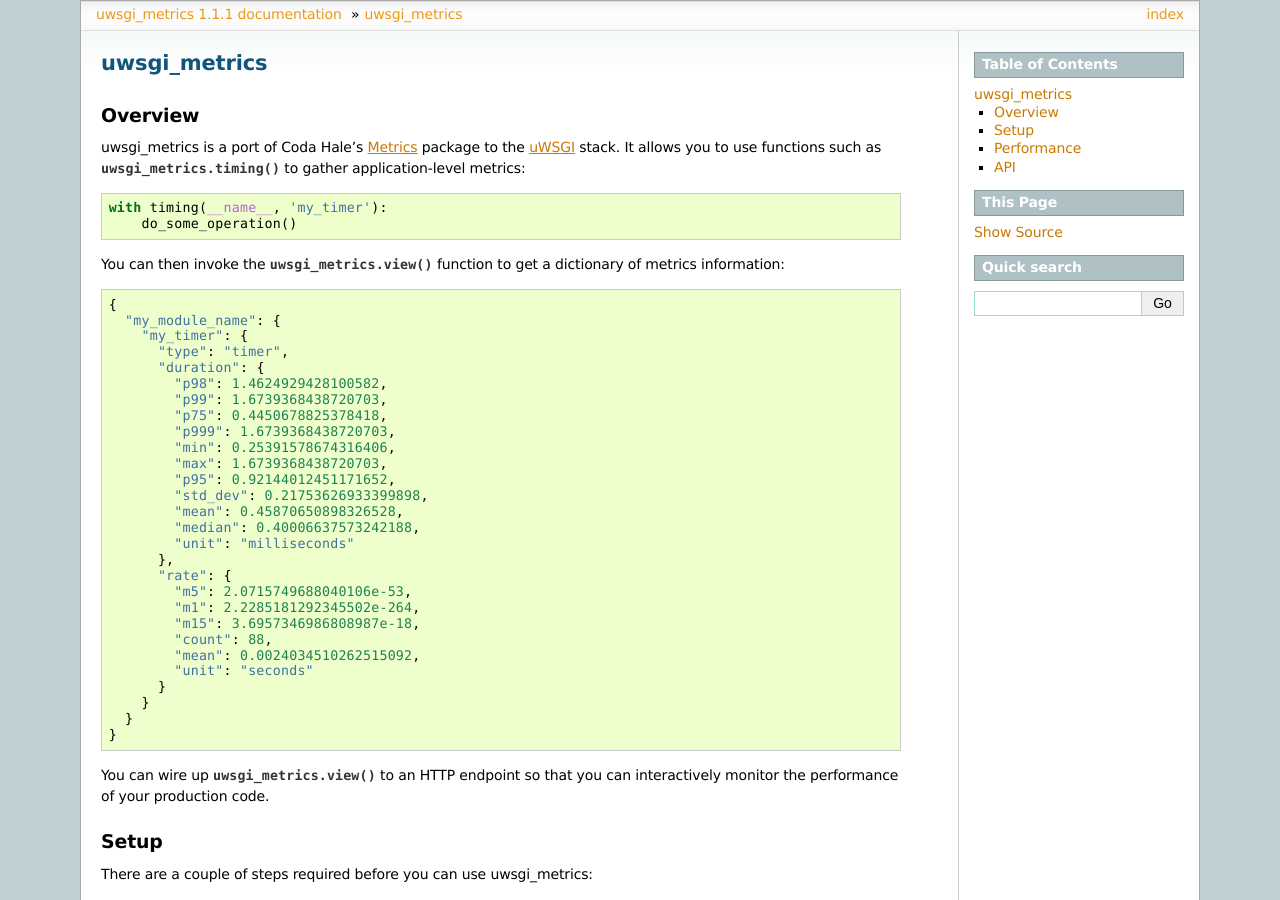
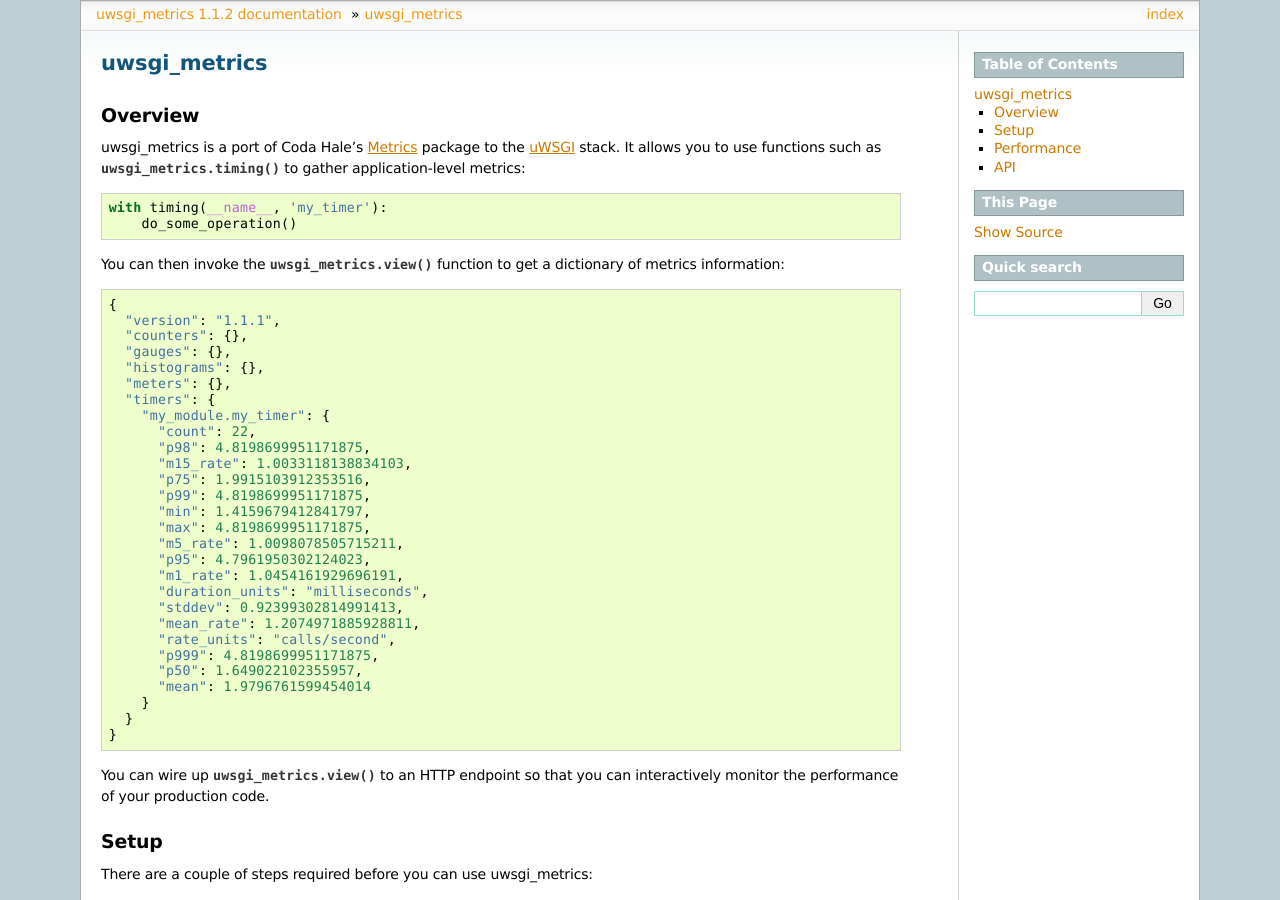
Before and after one commit to Yelp/uwsgi_metrics, a Sphinx documentation site: the page built from docs/source/index.rst, in a window 1280 px wide and 900 px high. Built offline with Sphinx 7.4.7, drawn with Linux system fonts in a browser that asks for light colours; the version number is read from the project's files by our own code; some of the changed text lies outside the part shown.

Commit message:
Fix documentation and initial view() output.

```diff
--- a/docs/source/index.rst
+++ b/docs/source/index.rst
@@ -19,31 +19,32 @@
 You can then invoke the :py:func:`uwsgi_metrics.view` function to get a
 dictionary of metrics information::
 
+
         {
-          "my_module_name": {
-            "my_timer": {
-              "type": "timer",
-              "duration": {
-                "p98": 1.4624929428100582,
-                "p99": 1.6739368438720703,
-                "p75": 0.4450678825378418,
-                "p999": 1.6739368438720703,
-                "min": 0.25391578674316406,
-                "max": 1.6739368438720703,
-                "p95": 0.92144012451171652,
-                "std_dev": 0.21753626933399898,
-                "mean": 0.45870650898326528,
-                "median": 0.40006637573242188,
-                "unit": "milliseconds"
-              },
-              "rate": {
-                "m5": 2.0715749688040106e-53,
-                "m1": 2.2285181292345502e-264,
-                "m15": 3.6957346986808987e-18,
-                "count": 88,
-                "mean": 0.0024034510262515092,
-                "unit": "seconds"
-              }
+          "version": "1.1.1",
+          "counters": {},
+          "gauges": {},
+          "histograms": {},
+          "meters": {},
+          "timers": {
+            "my_module.my_timer": {
+              "count": 22,
+              "p98": 4.8198699951171875,
+              "m15_rate": 1.0033118138834103,
+              "p75": 1.9915103912353516,
+              "p99": 4.8198699951171875,
+              "min": 1.4159679412841797,
+              "max": 4.8198699951171875,
+              "m5_rate": 1.0098078505715211,
+              "p95": 4.7961950302124023,
+              "m1_rate": 1.0454161929696191,
+              "duration_units": "milliseconds",
+              "stddev": 0.92399302814991413,
+              "mean_rate": 1.2074971885928811,
+              "rate_units": "calls/second",
+              "p999": 4.8198699951171875,
+              "p50": 1.649022102355957,
+              "mean": 1.9796761599454014
             }
           }
         }
--- a/uwsgi_metrics/__about__.py
+++ b/uwsgi_metrics/__about__.py
@@ -7,7 +7,7 @@
 __summary__ = "Metrics for uWSGI services"
 __uri__ = "https://gitweb.yelpcorp.com/?p=uwsgi_metrics.git"
 
-__version__ = "1.1.1"
+__version__ = "1.1.2"
 
 __author__ = "John Billings"
 __email__ = "billings@yelp.com"
```
Also changed, not shown: 1 other file.
